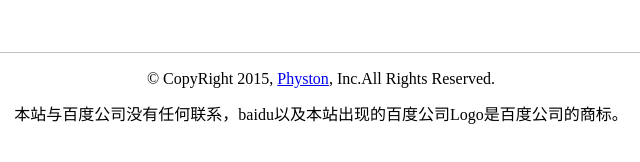
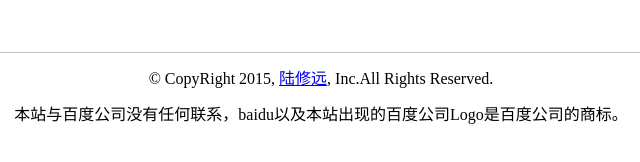
Before and after one commit to fe26game/baidu, a plain HTML site: page index.html in a window 1280 px wide. Shown: the part 502-664 px from the top of the page, 327-967 px from the left. Drawn offline with Linux system fonts and the light colour scheme.

Commit message:
Update index.html

```diff
--- a/index.html
+++ b/index.html
@@ -30,7 +30,7 @@
     </center>
     <script type="text/javascript" src="index.js"></script>
 <footer>
-    <p>© CopyRight 2015, <a href="http://www.physton.com" target="_blank" title="Physton">Physton</a>, Inc.All Rights Reserved. <br /></p>
+    <p>© CopyRight 2015, <a href="http://www.luogu.com.cn/user/685826" target="_blank" title="陆修远">陆修远</a>, Inc.All Rights Reserved. <br /></p>
     <p>本站与百度公司没有任何联系，baidu以及本站出现的百度公司Logo是百度公司的商标。<br /></p>
 </footer>
 </body>
```
